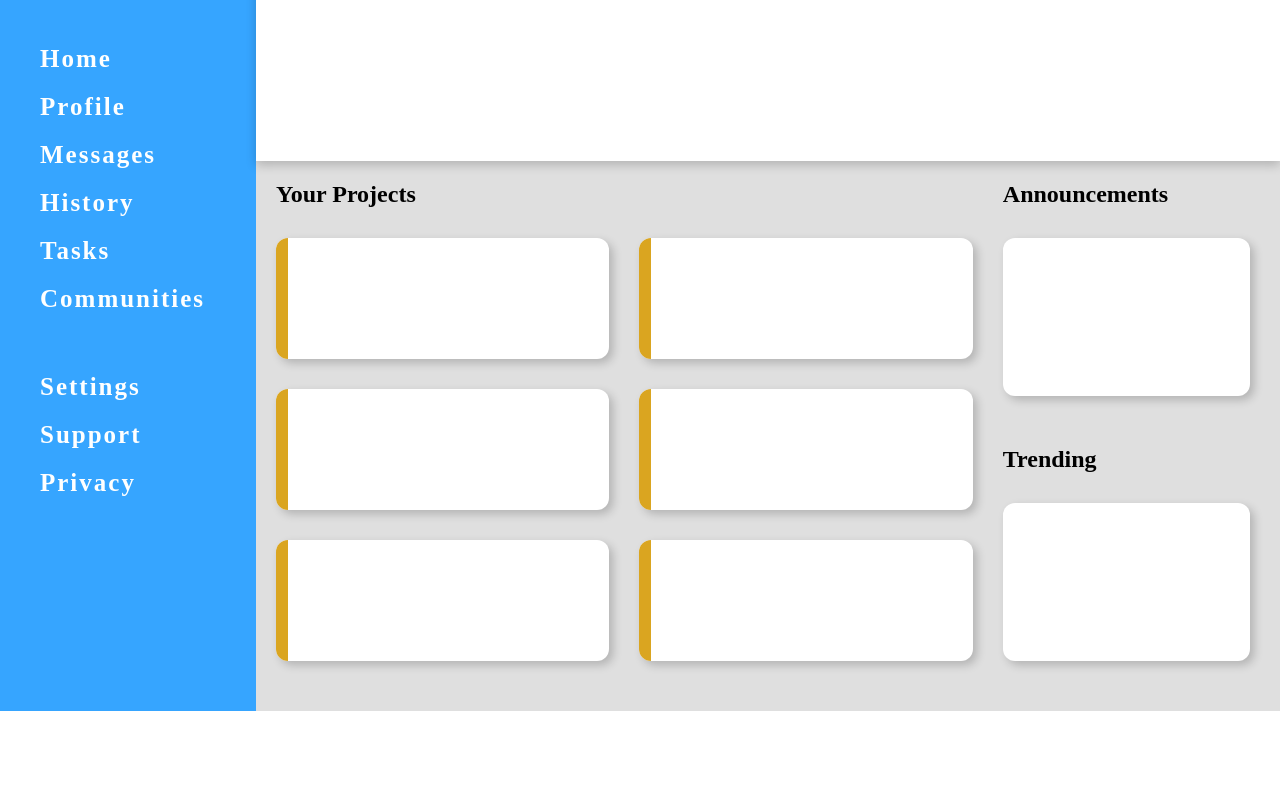
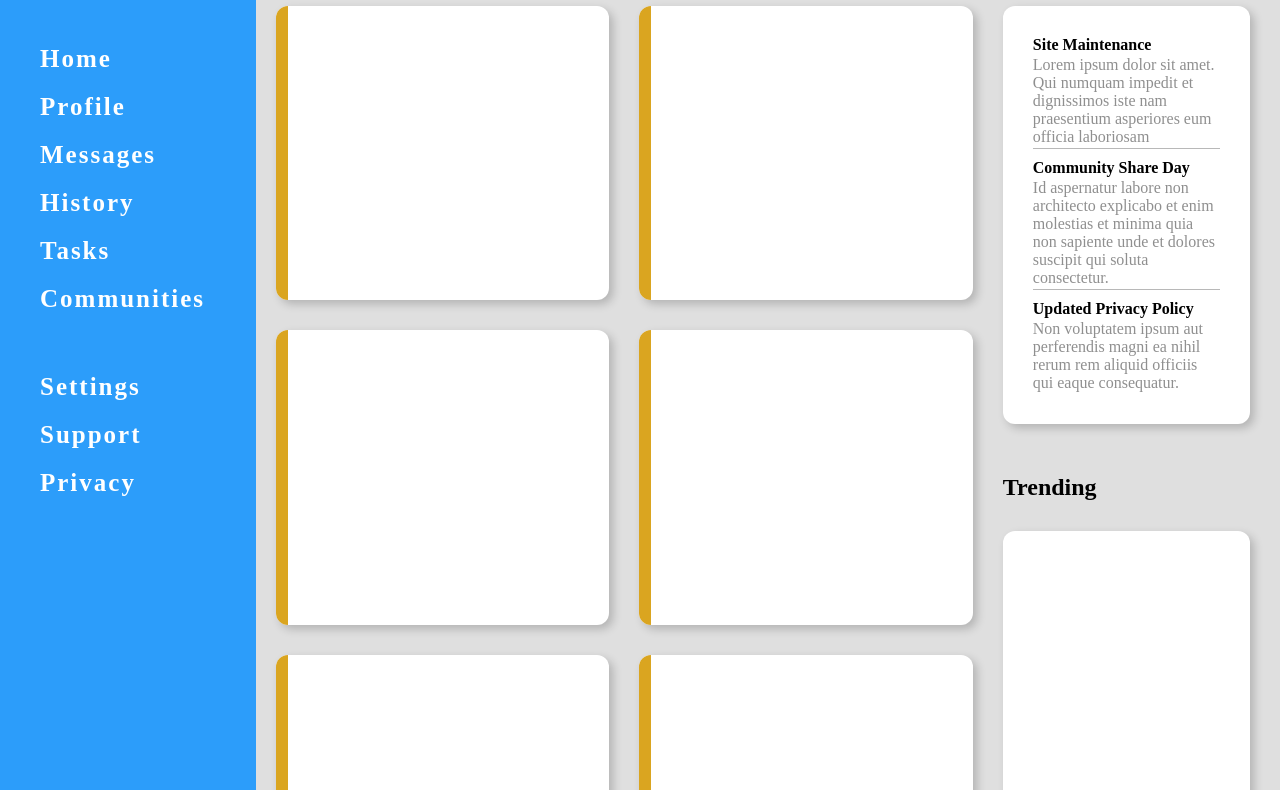
Before and after one commit to paulobrien21/admin-page, a plain HTML site: page index.html in a window 1280 px wide. Shown: the part 89-879 px from the top of the page. Before the commit the page ends 800 px from the top, so only its background shows below. Drawn offline with Linux system fonts and the light colour scheme.

Commit message:
- add content to announcements card

```diff
--- a/index.html
+++ b/index.html
@@ -61,7 +61,28 @@
 
                     <h2>Announcements</h2>
 
-                <div class="announcement-card"></div>
+                <div class="announcement-card">
+                    <div class="announcement-1 announcement-content">
+                        <h4>Site Maintenance</h4>
+                        <p>Lorem ipsum dolor sit amet.
+                            Qui numquam impedit et dignissimos
+                            iste nam praesentium asperiores eum
+                            officia laboriosam</p>
+                    </div>
+                    <div class="announcement-2 announcement-content">
+                        <h4>Community Share Day</h4>
+                        <p>Id aspernatur labore non architecto
+                            explicabo et enim molestias et minima
+                            quia non sapiente unde et dolores
+                            suscipit qui soluta consectetur.</p>
+                    </div>
+                    <div class="announcement-3 announcement-content">
+                        <h4>Updated Privacy Policy</h4>
+                        <p>Non voluptatem ipsum aut perferendis magni
+                            ea nihil rerum rem aliquid officiis qui eaque
+                            consequatur.</p>
+                    </div>
+                </div>
 
                     <h2>Trending</h2>
 
--- a/style.css
+++ b/style.css
@@ -7,7 +7,7 @@ html, body {
     width: 100vw;
     display: grid;
     grid-template-columns: 1fr 4fr;
-    grid-template-rows: minmax(250px, 1fr) 5fr;
+    grid-template-rows: 1fr 5.5fr;
 }
 
 .header{
@@ -17,7 +17,7 @@ html, body {
     box-shadow: 0px 4px 10px rgba(0, 0, 0, 0.2);
 }
 .sidebar{
-    background-color: rgb(54, 165, 255);
+    background-color: rgb(44, 157, 250);
     grid-area: 1 / 1 / 3 / 2;
     color: white;
     letter-spacing: 2px;
@@ -80,12 +80,42 @@ html, body {
     border-bottom-left-radius: 12px;
 }
 .announcement-card{
+    display: grid;
+    grid-template-columns: 1;
+    grid-template-rows: repeat(3, auto);
+    padding:30px;
 
 }
 h2{
     max-height: fit-content;
     margin-bottom: auto;
 }
+h3{
+
+}
+h4{
+    margin:0px
+
+}
 .project-heading{
     grid-area: 1/1/2/-1;
 }
+p{
+    color:rgb(143, 143, 143);
+    margin-top: 2px;
+    margin-bottom: 2px;
+}
+.announcement-3{
+    height: fit-content;
+    margin-top: 10px;
+}
+.announcement-2{
+    padding-top: 10px;
+    padding-bottom: 0px;
+    border-top: 1px solid rgb(184, 184, 184);
+    border-bottom: 1px solid rgb(184, 184, 184);
+}
+.announcement-content{
+    display: inline;
+    float:none;
+}
```
